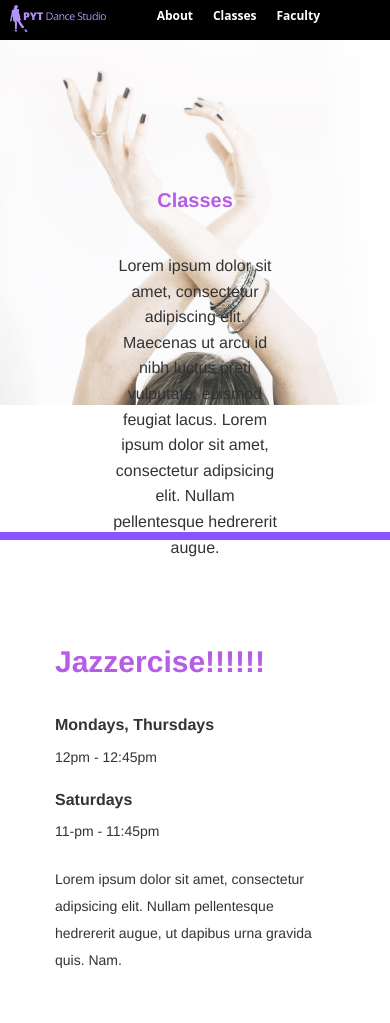
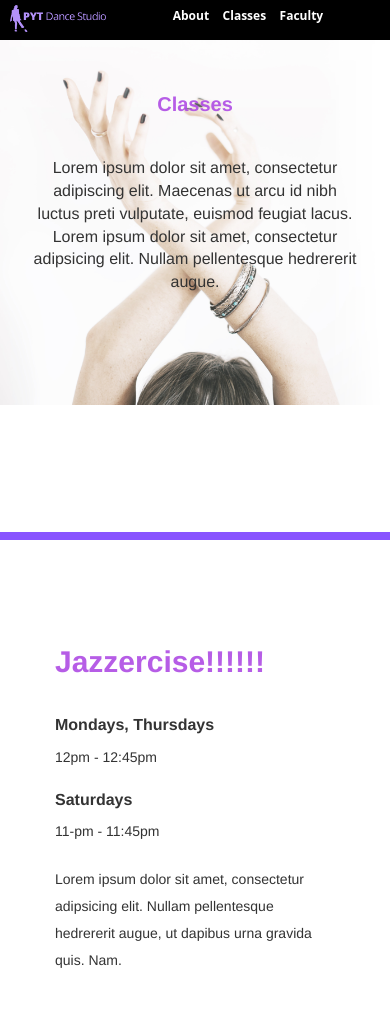
Before and after one commit to Space2020/pyt-dance, a plain HTML site: page classes.html in a window 390 px wide. Shown: the top 1023 px of the page. Drawn offline with nearby package versions, Linux system fonts and the light colour scheme.

Commit message:
more tweaks to classes page

```diff
--- a/resources/style.css
+++ b/resources/style.css
@@ -97,7 +97,7 @@ html, body{
 
 .navigation li a{
   font-family: 'Open Sans', sans-serif;
-  font-size: 1rem;
+  /*font-size: 1rem;*/
   font-weight: bold;
   color: rgb(255,255,255);
 }
@@ -117,6 +117,7 @@ html, body{
 .navigation li{
   display: inline;
   padding: 1rem;
+  font-size: 1rem;
 }
 
 
@@ -377,7 +378,7 @@ padding-bottom: 5rem;
       }
 
       .navigation li{
-        padding: .5rem;
+        padding: .3rem;
       }
 
       .box{
@@ -594,11 +595,14 @@ padding-bottom: 5rem;
 
   .classes-content p{
     font-size: 1rem;
-    line-height: 1.6;
   }
 
   .sat{
     padding-top: 0;
+  }
+
+  .classes-content{
+    padding: 2rem 1rem;
   }
 }
 
```
